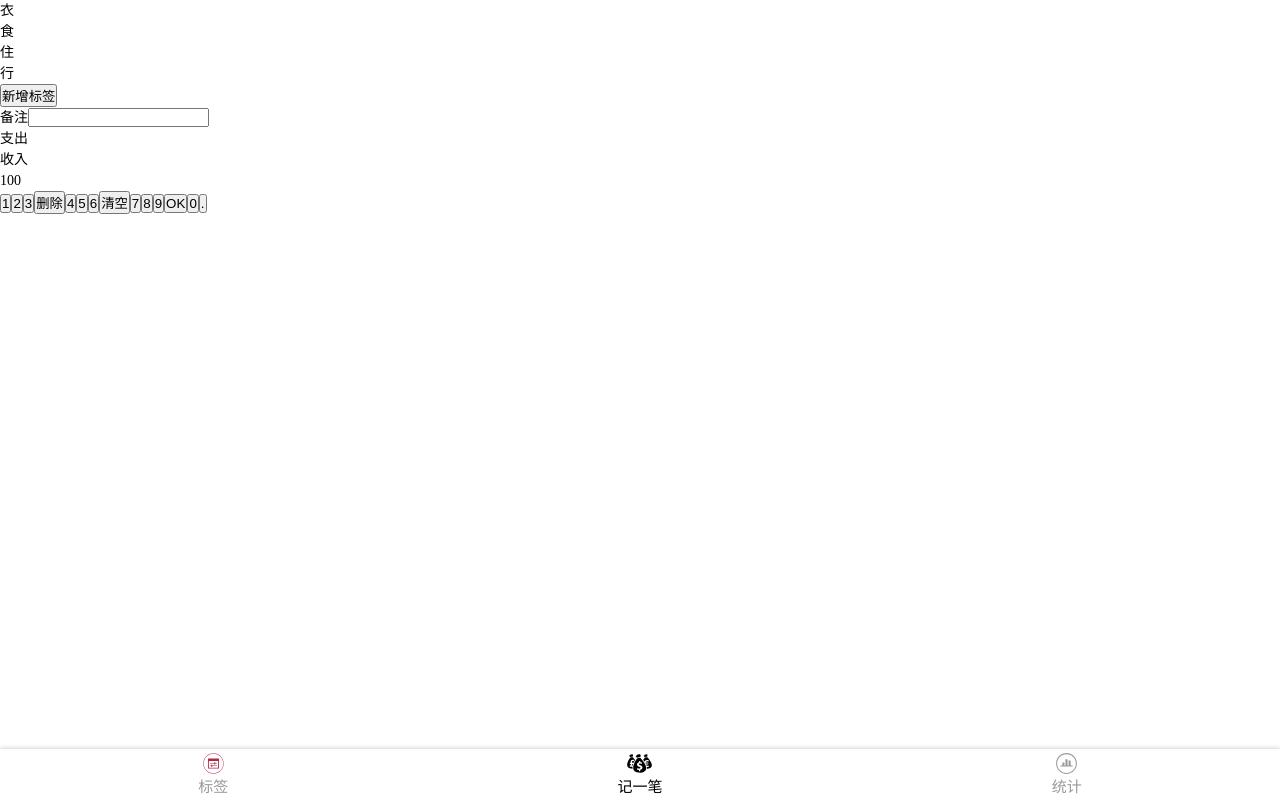
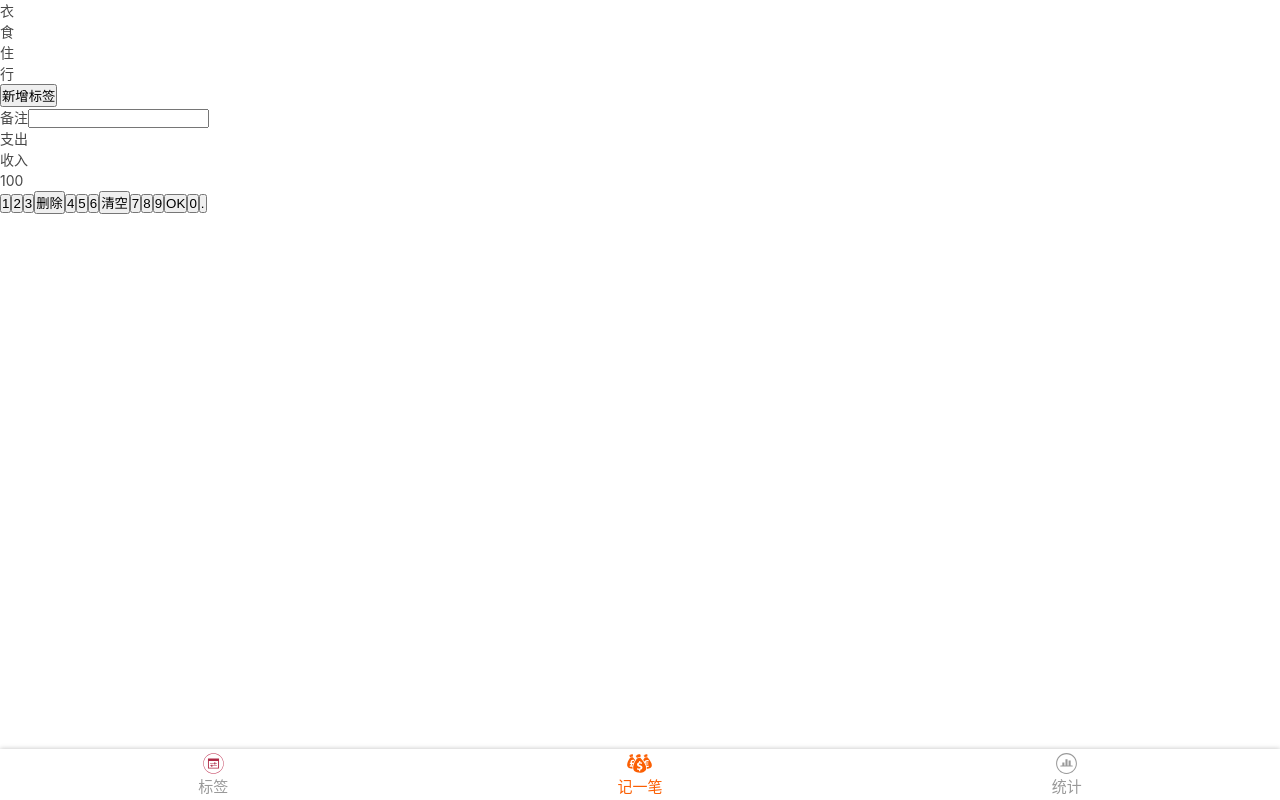
Before and after one commit to nicole618/merney, a Vue app: page /#/money in a window 1280 px wide. Built offline with nearby package versions, Linux system fonts and the light colour scheme.

Commit message:
添加全局变量字体和颜色

```diff
--- /dev/null
+++ b/src/assets/style/helper.scss
@@ -0,0 +1,5 @@
+$font-hei:-apple-system, "Noto Sans", "Helvetica Neue", Helvetica, "Nimbus Sans L", Arial, "Liberation Sans", "PingFang SC", "Hiragino Sans GB", "Noto Sans CJK SC", "Source Han Sans SC", "Source Han Sans CN", "Microsoft YaHei", "Wenquanyi Micro Hei", "WenQuanYi Zen Hei", "ST Heiti", SimHei, "WenQuanYi Zen Hei Sharp", sans-serif;
+$font-kai:Baskerville, Georgia, "Liberation Serif", "Kaiti SC", STKaiti, "AR PL UKai CN", "AR PL UKai HK", "AR PL UKai TW", "AR PL UKai TW MBE", "AR PL KaitiM GB", KaiTi, KaiTi_GB2312, DFKai-SB, "TW\-Kai", serif;
+$font-song:Georgia, "Nimbus Roman No9 L", "Songti SC", "Noto Serif CJK SC", "Source Han Serif SC", "Source Han Serif CN", STSong, "AR PL New Sung", "AR PL SungtiL GB", NSimSun, SimSun, "TW\-Sung", "WenQuanYi Bitmap Song", "AR PL UMing CN", "AR PL UMing HK", "AR PL UMing TW", "AR PL UMing TW MBE", PMingLiU, MingLiU, serif;
+
+$color-highLight:#fb5f03;
--- a/src/assets/style/reset.scss
+++ b/src/assets/style/reset.scss
@@ -1,3 +1,4 @@
+@import "helper";
 *{
   margin: 0;
   padding: 0;
@@ -12,6 +13,10 @@
 body{
   line-height: 1.5;
   font-size: 14px;
+  font-family: $font-hei;
+  color:#484848;
+  -webkit-font-smoothing: antialiased;
+  -moz-osx-font-smoothing: grayscale;
 }
 a{
   text-decoration: none;
--- a/src/components/Nav.vue
+++ b/src/components/Nav.vue
@@ -19,6 +19,7 @@
 </script>
 
 <style lang="scss" scoped>
+@import "~@/assets/style/helper.scss";
   nav{
     display: flex;
     box-shadow: 0 0 5px rgba(0,0,0,.25);
@@ -37,7 +38,7 @@
         height: 25px;
       }
       &.selected{
-        color: #000;
+        color: $color-highLight;
       }
     }
   }
```
